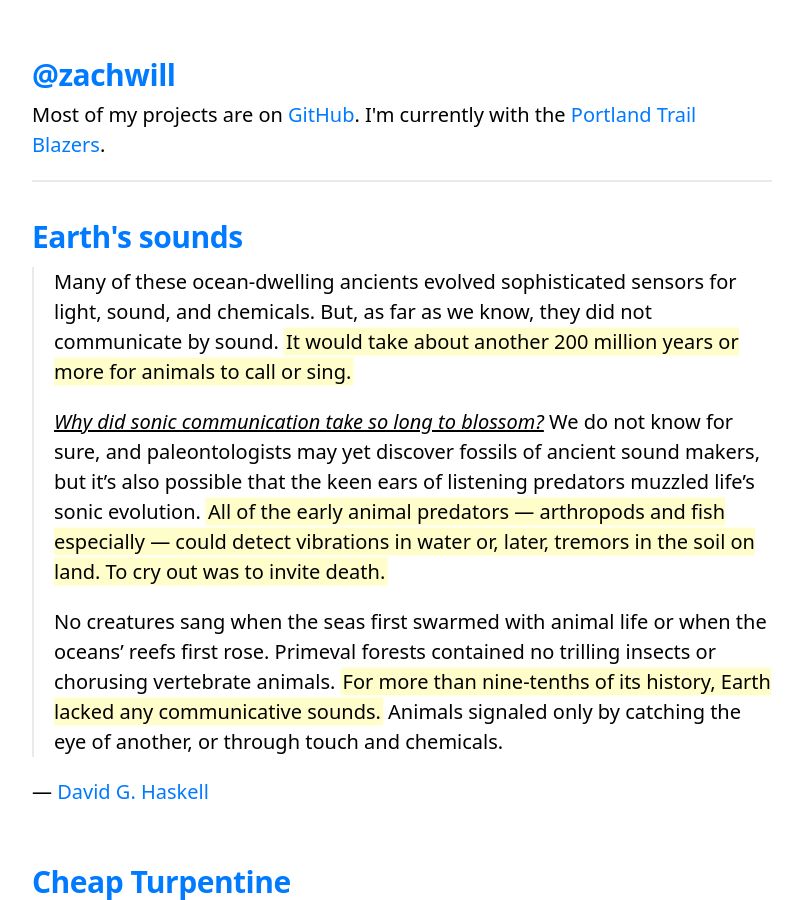
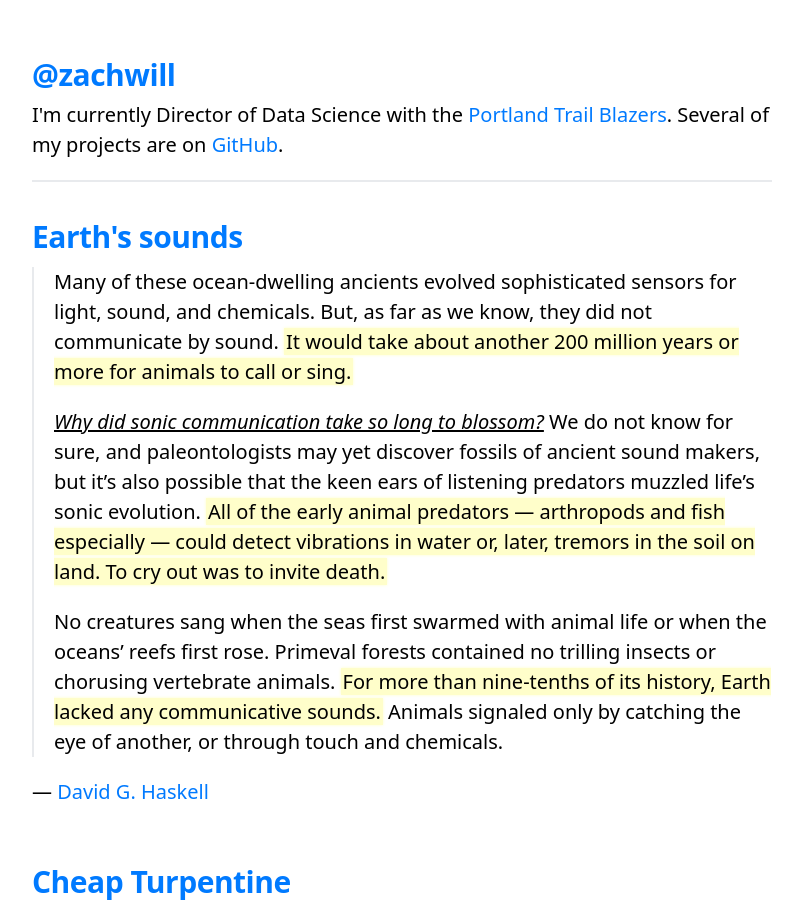
Before and after one commit to zachwill/blog, a Jekyll site: the page built from index.html, in a window 1280 px wide and 900 px high. Shown: the whole window, without its empty margins (238-1041 px from the left). Built offline with Jekyll 4.4.1, drawn with Linux system fonts in a browser that asks for light colours.

Commit message:
Update header

```diff
--- a/_includes/header.html
+++ b/_includes/header.html
@@ -1,5 +1,5 @@
 <header>
   <h2><a href="http://twitter.com/zachwill">@zachwill</a></h2>
-  <p>Most of my projects are on <a href="http://github.com/zachwill">GitHub</a>.
-     I'm currently with the <a href="https://twitter.com/trailblazers">Portland Trail Blazers</a>.</p>
+  <p>I'm currently Director of Data Science with the <a href="https://www.linkedin.com/in/heyzachwill/">Portland Trail Blazers</a>. Several of my projects are on <a href="http://github.com/zachwill">GitHub</a>.
+  </p>
 </header>
```
